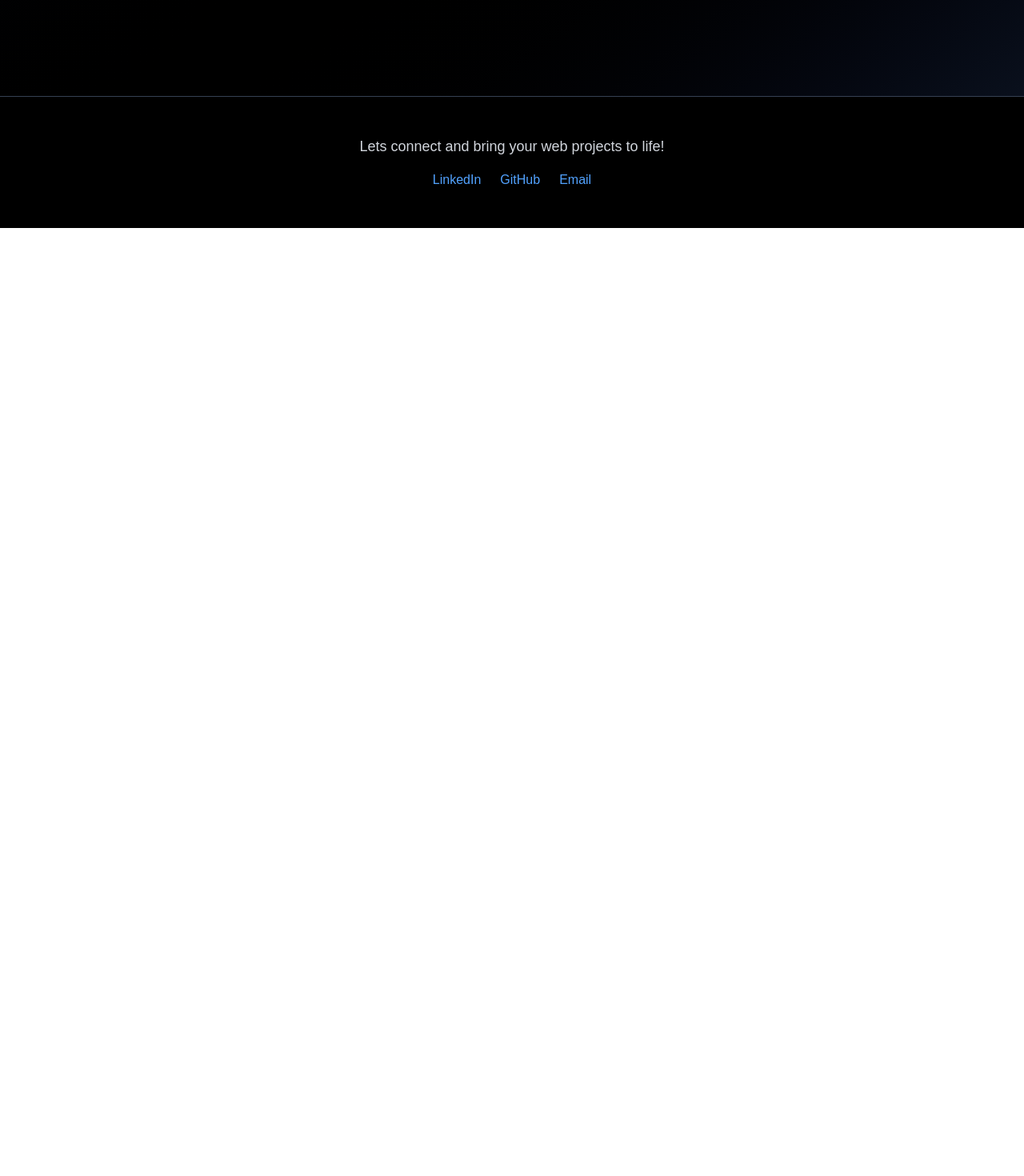
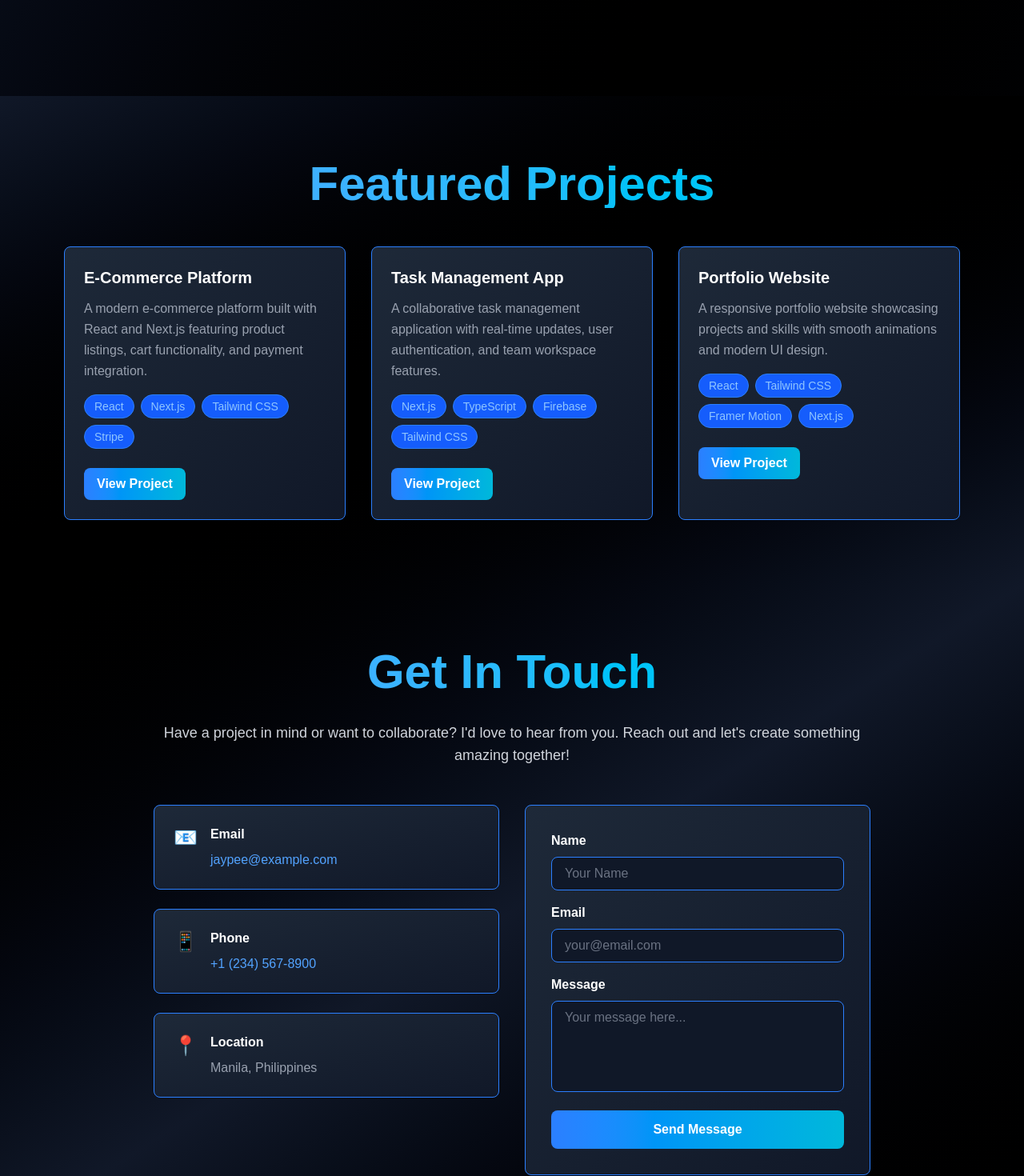
Before and after one commit to promptJaypee/jaypeewebsite, a Next.js app: page / in a window 1280 px wide. Shown: the part 680-2150 px from the top of the page at 80% size. Before the commit the page ends 965 px from the top, so only its background shows below. Built offline with nearby package versions, Linux system fonts and the light colour scheme.

Commit message:
Full blown wire

```diff
--- a/app/page.tsx
+++ b/app/page.tsx
@@ -2,12 +2,12 @@ import Image from "next/image";
 
 export default function Home() {
   return (
-    <main className="w-full min-h-screen bg-gradient-to-br from-gray-900 via-black to-gray-900">
+    <main className="w-full min-h-screen bg-linear-to-br from-gray-900 via-black to-gray-900">
       {/* Hero Section */}
       <section className="flex flex-col lg:flex-row items-center justify-center gap-12 px-6 lg:px-20 py-20 min-h-screen">
         {/* Left Content */}
         <div className="flex-1 flex flex-col justify-center text-white max-w-2xl">
-          <h1 className="text-5xl lg:text-6xl font-bold mb-4 bg-gradient-to-r from-blue-400 to-cyan-400 bg-clip-text text-transparent">
+          <h1 className="text-5xl lg:text-6xl font-bold mb-4 bg-linear-to-r from-blue-400 to-cyan-400 bg-clip-text text-transparent">
             Jaypee Cabanela
           </h1>
 
@@ -40,7 +40,7 @@ export default function Home() {
               ].map((skill) => (
                 <span
                   key={skill}
-                  className="px-4 py-2 bg-blue-600 bg-opacity-30 text-white-200 rounded-full text-sm border border-blue-500 cursor-pointer hover:bg-blue-600 hover:bg-opacity-50 hover:text-cyan-300 hover:border-cyan-400 hover:scale-110 hover:shadow-lg hover:shadow-blue-500/50 transition duration-300 transform"
+                  className="px-4 py-2 bg-blue-600 bg-opacity-30 text-white-200 rounded-full text-sm border border-blue-500 cursor-pointer hover:bg-blue-600 hover:bg-opacity-50 hover:text-white hover:border-cyan-400 hover:scale-110 hover:shadow-lg hover:shadow-blue-500/50 transition duration-300 transform"
                 >
                   {skill}
                 </span>
@@ -50,7 +50,7 @@ export default function Home() {
 
           {/* CTA Buttons */}
           <div className="flex gap-4">
-            <button className="px-8 py-3 bg-gradient-to-r from-blue-500 to-cyan-500 text-white font-semibold rounded-lg hover:shadow-2xl hover:shadow-blue-500/75 hover:scale-105 active:scale-95 transition duration-300 transform">
+            <button className="px-8 py-3 bg-linear-to-r from-blue-500 to-cyan-500 text-white font-semibold rounded-lg hover:shadow-2xl hover:shadow-blue-500/75 hover:scale-105 active:scale-95 transition duration-300 transform">
               Get In Touch
             </button>
             <button className="px-8 py-3 border-2 border-blue-500 text-white-400 font-semibold rounded-lg hover:shadow-2xl hover:shadow-blue-500/75 hover:bg-blue-500 hover:bg-opacity-20 hover:scale-105 active:scale-95 hover:border-cyan-400 transition duration-300 transform">
@@ -68,7 +68,170 @@ export default function Home() {
               fill
               className="object-cover"
             />
-            <div className="absolute inset-0 bg-gradient-to-t from-black via-transparent to-transparent opacity-20"></div>
+            <div className="absolute inset-0 bg-linear-to-t from-black via-transparent to-transparent opacity-20"></div>
+          </div>
+        </div>
+      </section>
+
+      {/* Projects Section */}
+      <section className="w-full py-20 px-6 lg:px-20 bg-gradient-to-br from-gray-900 via-black to-gray-900">
+        <div className="max-w-6xl mx-auto">
+          <h2 className="text-5xl lg:text-6xl font-bold mb-12 text-center bg-gradient-to-r from-blue-400 to-cyan-400 bg-clip-text text-transparent">
+            Featured Projects
+          </h2>
+
+          <div className="grid grid-cols-1 md:grid-cols-2 lg:grid-cols-3 gap-8">
+            {[
+              {
+                title: "E-Commerce Platform",
+                description:
+                  "A modern e-commerce platform built with React and Next.js featuring product listings, cart functionality, and payment integration.",
+                tech: ["React", "Next.js", "Tailwind CSS", "Stripe"],
+              },
+              {
+                title: "Task Management App",
+                description:
+                  "A collaborative task management application with real-time updates, user authentication, and team workspace features.",
+                tech: ["Next.js", "TypeScript", "Firebase", "Tailwind CSS"],
+              },
+              {
+                title: "Portfolio Website",
+                description:
+                  "A responsive portfolio website showcasing projects and skills with smooth animations and modern UI design.",
+                tech: ["React", "Tailwind CSS", "Framer Motion", "Next.js"],
+              },
+            ].map((project, index) => (
+              <div
+                key={index}
+                className="group relative bg-gradient-to-br from-gray-800 to-gray-900 rounded-lg overflow-hidden border border-blue-500 border-opacity-30 hover:border-cyan-400 transition duration-300 hover:shadow-2xl hover:shadow-blue-500/50 p-6"
+              >
+                <div className="absolute inset-0 bg-gradient-to-r from-blue-500 to-cyan-500 opacity-0 group-hover:opacity-10 transition duration-300"></div>
+                <div className="relative z-10">
+                  <h3 className="text-xl font-bold text-white mb-3 group-hover:text-cyan-300 transition">
+                    {project.title}
+                  </h3>
+                  <p className="text-gray-400 mb-4 leading-relaxed">
+                    {project.description}
+                  </p>
+                  <div className="flex flex-wrap gap-2">
+                    {project.tech.map((tech) => (
+                      <span
+                        key={tech}
+                        className="px-3 py-1 bg-blue-600 bg-opacity-30 text-blue-300 rounded-full text-sm border border-blue-500 border-opacity-50"
+                      >
+                        {tech}
+                      </span>
+                    ))}
+                  </div>
+                  <button className="mt-6 px-4 py-2 bg-gradient-to-r from-blue-500 to-cyan-500 text-white font-semibold rounded-lg hover:shadow-lg hover:shadow-blue-500/75 hover:scale-105 active:scale-95 transition duration-300 transform">
+                    View Project
+                  </button>
+                </div>
+              </div>
+            ))}
+          </div>
+        </div>
+      </section>
+
+      {/* Contact Section */}
+      <section className="w-full py-20 px-6 lg:px-20 bg-gradient-to-br from-black via-gray-900 to-black">
+        <div className="max-w-4xl mx-auto">
+          <h2 className="text-5xl lg:text-6xl font-bold mb-8 text-center bg-gradient-to-r from-blue-400 to-cyan-400 bg-clip-text text-transparent">
+            Get In Touch
+          </h2>
+          <p className="text-gray-300 text-center text-lg mb-12">
+            Have a project in mind or want to collaborate? I'd love to hear from
+            you. Reach out and let's create something amazing together!
+          </p>
+
+          <div className="grid grid-cols-1 md:grid-cols-2 gap-8">
+            {/* Contact Information */}
+            <div className="space-y-6">
+              <div className="bg-gradient-to-br from-gray-800 to-gray-900 rounded-lg border border-blue-500 border-opacity-30 p-6 hover:border-cyan-400 transition duration-300 hover:shadow-lg hover:shadow-blue-500/50">
+                <div className="flex items-start gap-4">
+                  <div className="text-2xl">📧</div>
+                  <div>
+                    <h3 className="text-white font-semibold mb-2">Email</h3>
+                    <a
+                      href="mailto:jaypee@example.com"
+                      className="text-blue-400 hover:text-cyan-400 transition"
+                    >
+                      jaypee@example.com
+                    </a>
+                  </div>
+                </div>
+              </div>
+
+              <div className="bg-gradient-to-br from-gray-800 to-gray-900 rounded-lg border border-blue-500 border-opacity-30 p-6 hover:border-cyan-400 transition duration-300 hover:shadow-lg hover:shadow-blue-500/50">
+                <div className="flex items-start gap-4">
+                  <div className="text-2xl">📱</div>
+                  <div>
+                    <h3 className="text-white font-semibold mb-2">Phone</h3>
+                    <a
+                      href="tel:+1234567890"
+                      className="text-blue-400 hover:text-cyan-400 transition"
+                    >
+                      +1 (234) 567-8900
+                    </a>
+                  </div>
+                </div>
+              </div>
+
+              <div className="bg-gradient-to-br from-gray-800 to-gray-900 rounded-lg border border-blue-500 border-opacity-30 p-6 hover:border-cyan-400 transition duration-300 hover:shadow-lg hover:shadow-blue-500/50">
+                <div className="flex items-start gap-4">
+                  <div className="text-2xl">📍</div>
+                  <div>
+                    <h3 className="text-white font-semibold mb-2">Location</h3>
+                    <p className="text-gray-400">Manila, Philippines</p>
+                  </div>
+                </div>
+              </div>
+            </div>
+
+            {/* Contact Form */}
+            <div className="bg-gradient-to-br from-gray-800 to-gray-900 rounded-lg border border-blue-500 border-opacity-30 p-8 hover:border-cyan-400 transition duration-300 hover:shadow-lg hover:shadow-blue-500/50">
+              <form className="space-y-4">
+                <div>
+                  <label className="block text-white font-semibold mb-2">
+                    Name
+                  </label>
+                  <input
+                    type="text"
+                    placeholder="Your Name"
+                    className="w-full bg-gray-900 border border-blue-500 border-opacity-30 rounded-lg px-4 py-2 text-white placeholder-gray-500 focus:outline-none focus:border-cyan-400 focus:shadow-lg focus:shadow-cyan-400/50 transition"
+                  />
+                </div>
+
+                <div>
+                  <label className="block text-white font-semibold mb-2">
+                    Email
+                  </label>
+                  <input
+                    type="email"
+                    placeholder="your@email.com"
+                    className="w-full bg-gray-900 border border-blue-500 border-opacity-30 rounded-lg px-4 py-2 text-white placeholder-gray-500 focus:outline-none focus:border-cyan-400 focus:shadow-lg focus:shadow-cyan-400/50 transition"
+                  />
+                </div>
+
+                <div>
+                  <label className="block text-white font-semibold mb-2">
+                    Message
+                  </label>
+                  <textarea
+                    placeholder="Your message here..."
+                    rows={4}
+                    className="w-full bg-gray-900 border border-blue-500 border-opacity-30 rounded-lg px-4 py-2 text-white placeholder-gray-500 focus:outline-none focus:border-cyan-400 focus:shadow-lg focus:shadow-cyan-400/50 transition resize-none"
+                  ></textarea>
+                </div>
+
+                <button
+                  type="submit"
+                  className="w-full px-6 py-3 bg-gradient-to-r from-blue-500 to-cyan-500 text-white font-semibold rounded-lg hover:shadow-2xl hover:shadow-blue-500/75 hover:scale-105 active:scale-95 transition duration-300 transform"
+                >
+                  Send Message
+                </button>
+              </form>
+            </div>
           </div>
         </div>
       </section>
@@ -81,17 +244,20 @@ export default function Home() {
         <div className="flex justify-center gap-6">
           <a
             href="#"
-            className="text-blue-400 hover:underline-offset-2 hover:text-blue-300 transition  relative inline-block after:absolute after:left-1/2 after:-bottom-1 after:h-0.75 after:w-0 after:-translate-x-1/2 after:bg-blue-500 after:transition-all after:duration-300 hover:after:w-full">
+            className="text-blue-400 hover:underline-offset-2 hover:text-blue-300 transition  relative inline-block after:absolute after:left-1/2 after:-bottom-1 after:h-0.75 after:w-0 after:-translate-x-1/2 after:bg-blue-500 after:transition-all after:duration-300 hover:after:w-full"
+          >
             LinkedIn
           </a>
           <a
             href="#"
-            className="text-blue-400 hover:underline-offset-2 hover:text-blue-300 transition  relative inline-block after:absolute after:left-1/2 after:-bottom-1 after:h-0.75 after:w-0 after:-translate-x-1/2 after:bg-blue-500 after:transition-all after:duration-300 hover:after:w-full">
+            className="text-blue-400 hover:underline-offset-2 hover:text-blue-300 transition  relative inline-block after:absolute after:left-1/2 after:-bottom-1 after:h-0.75 after:w-0 after:-translate-x-1/2 after:bg-blue-500 after:transition-all after:duration-300 hover:after:w-full"
+          >
             GitHub
           </a>
           <a
             href="#"
-            className="text-blue-400 hover:underline-offset-2 hover:text-blue-300 transition  relative inline-block after:absolute after:left-1/2 after:-bottom-1 after:h-0.75 after:w-0 after:-translate-x-1/2 after:bg-blue-500 after:transition-all after:duration-300 hover:after:w-full">
+            className="text-blue-400 hover:underline-offset-2 hover:text-blue-300 transition  relative inline-block after:absolute after:left-1/2 after:-bottom-1 after:h-0.75 after:w-0 after:-translate-x-1/2 after:bg-blue-500 after:transition-all after:duration-300 hover:after:w-full"
+          >
             Email
           </a>
         </div>
```
